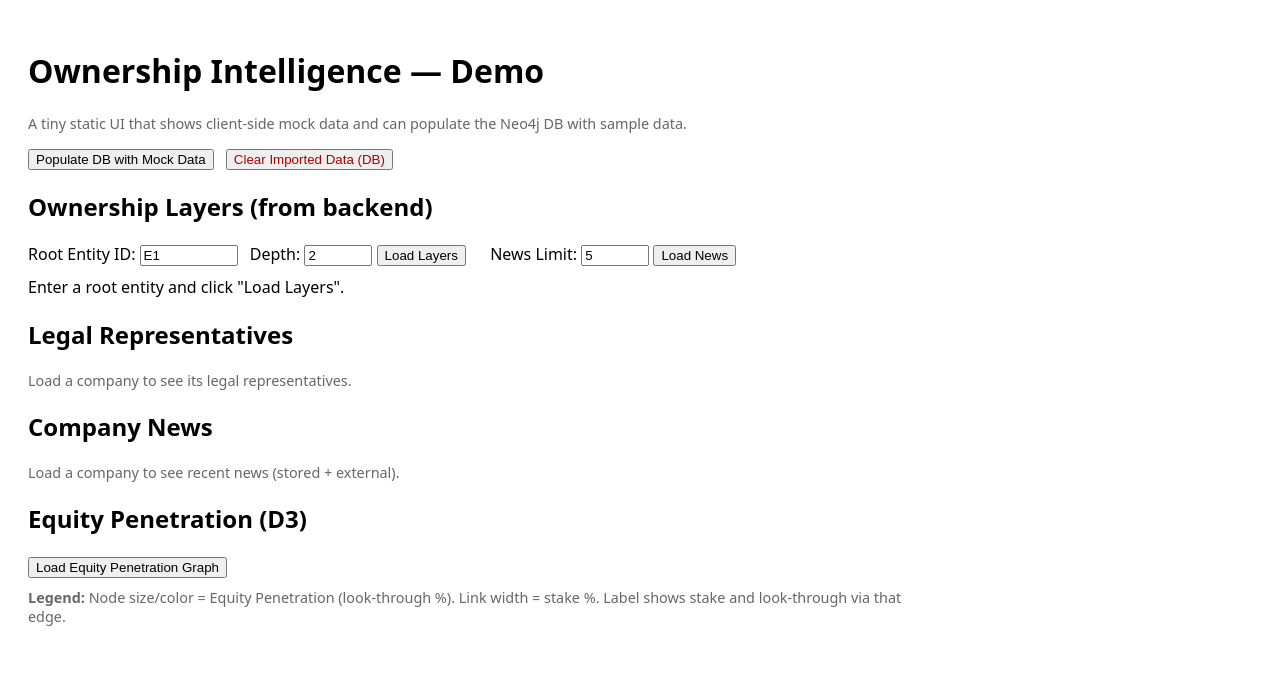
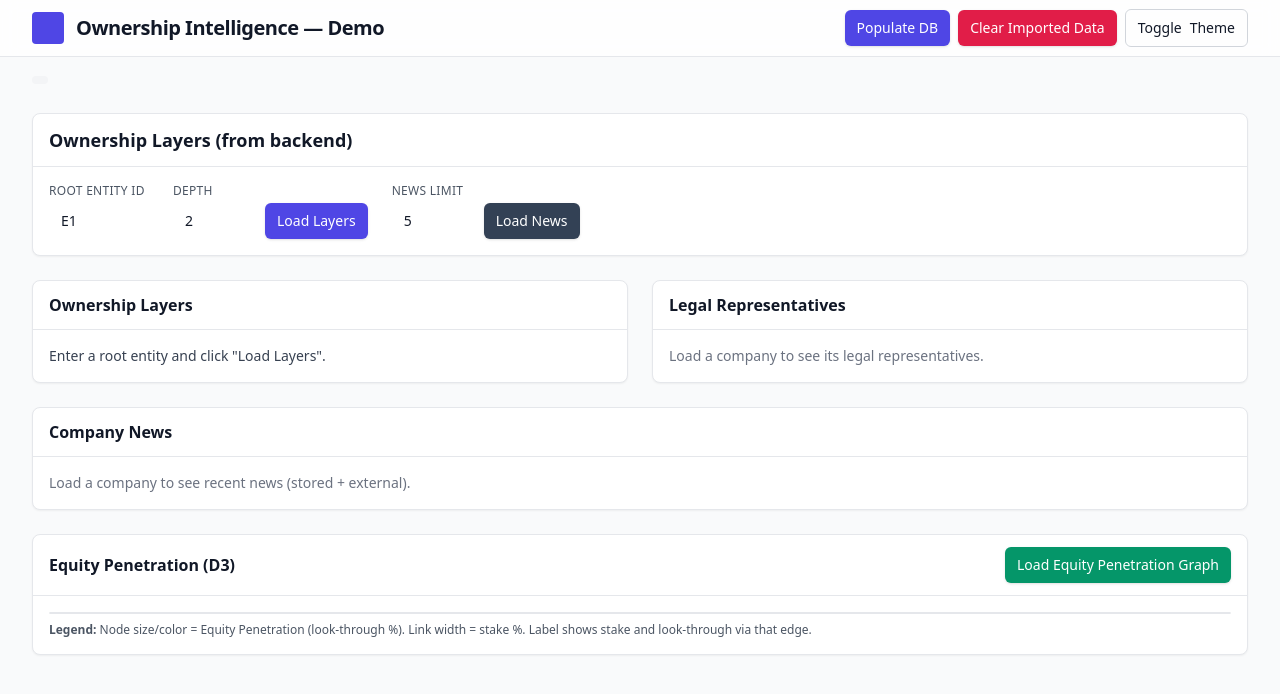
Before and after one commit to Ownership-Intelligence-Platform/ownership-intelligence-platform, a plain HTML site: page static/index.html in a window 1280 px wide. Drawn offline with nearby package versions, Linux system fonts and the light colour scheme.

Commit message:
update style

```diff
--- a/static/index.html
+++ b/static/index.html
@@ -1,62 +1,140 @@
 <!doctype html>
-<html lang="en">
+<html lang="en" class="h-full">
 <head>
   <meta charset="utf-8" />
   <meta name="viewport" content="width=device-width,initial-scale=1" />
   <title>Ownership Intelligence — Demo</title>
-  <style>
-    body { font-family: system-ui, -apple-system, 'Segoe UI', Roboto, 'Helvetica Neue', Arial; padding: 20px; max-width: 900px; }
-    pre { background:#f4f4f4; padding:10px; border-radius:6px; white-space:pre-wrap; }
-    button { margin-right:8px; }
-    .muted { color:#666; font-size:0.9rem }
-  </style>
+  <!-- Tailwind CSS via CDN -->
+  <script src="https://cdn.tailwindcss.com"></script>
+  <script>
+    // Tailwind on-the-fly config (optional): enable class-based dark mode
+    tailwind.config = { darkMode: 'class' };
+  </script>
+  <!-- D3 -->
   <script src="https://cdn.jsdelivr.net/npm/d3@7"></script>
 </head>
-<body>
-  <h1>Ownership Intelligence — Demo</h1>
-  <p class="muted">A tiny static UI that shows client-side mock data and can populate the Neo4j DB with sample data.</p>
+<body class="min-h-screen bg-gray-50 text-gray-900 dark:bg-gray-900 dark:text-gray-100 font-sans">
+  <!-- Top Bar -->
+  <header class="sticky top-0 z-30 bg-white/80 dark:bg-gray-900/80 backdrop-blur border-b border-gray-200 dark:border-gray-800">
+    <div class="max-w-7xl mx-auto px-4 sm:px-6 lg:px-8">
+      <div class="flex items-center justify-between h-14">
+        <div class="flex items-center gap-3">
+          <div class="h-8 w-8 rounded bg-indigo-600"></div>
+          <h1 class="text-lg sm:text-xl font-semibold tracking-tight">Ownership Intelligence — Demo</h1>
+        </div>
+        <div class="flex items-center gap-2">
+          <button id="populate" class="inline-flex items-center gap-2 rounded-md bg-indigo-600 px-3 py-2 text-sm font-medium text-white shadow hover:bg-indigo-500 focus:outline-none focus:ring-2 focus:ring-indigo-500">
+            Populate DB
+          </button>
+          <button id="clearDb" class="inline-flex items-center gap-2 rounded-md bg-rose-600 px-3 py-2 text-sm font-medium text-white shadow hover:bg-rose-500 focus:outline-none focus:ring-2 focus:ring-rose-500">
+            Clear Imported Data
+          </button>
+          <button id="themeToggle" class="inline-flex items-center gap-2 rounded-md border border-gray-300 dark:border-gray-700 px-3 py-2 text-sm font-medium hover:bg-gray-50 dark:hover:bg-gray-800">
+            <span class="hidden sm:inline">Toggle</span> Theme
+          </button>
+        </div>
+      </div>
+    </div>
+  </header>
 
-  <div>
-    <button id="populate">Populate DB with Mock Data</button>
-    <button id="clearDb" style="color:#a00">Clear Imported Data (DB)</button>
-    <span id="status"></span>
+  <!-- Status bar -->
+  <div class="max-w-7xl mx-auto px-4 sm:px-6 lg:px-8 mt-3">
+    <div class="text-xs sm:text-sm text-gray-600 dark:text-gray-300">
+      <span id="status" class="inline-block rounded bg-gray-100 dark:bg-gray-800 px-2 py-1 align-middle"></span>
+    </div>
   </div>
 
-  <h2>Ownership Layers (from backend)</h2>
-  <div style="margin-bottom:10px">
-    <label>
-      Root Entity ID:
-      <input id="rootId" value="E1" style="width:90px" />
+  <!-- Main Content -->
+  <main class="max-w-7xl mx-auto px-4 sm:px-6 lg:px-8 py-6">
+    <!-- Controls Card -->
+    <section class="mb-6">
+      <div class="rounded-lg border border-gray-200 dark:border-gray-800 bg-white dark:bg-gray-900 shadow-sm">
+        <div class="px-4 py-3 border-b border-gray-200 dark:border-gray-800 flex items-center justify-between">
+          <h2 class="text-base sm:text-lg font-semibold">Ownership Layers (from backend)</h2>
+        </div>
+        <div class="p-4">
+          <div class="flex flex-wrap items-end gap-3">
+            <label class="block">
+              <span class="block text-xs uppercase tracking-wide text-gray-600 dark:text-gray-300">Root Entity ID</span>
+              <input id="rootId" value="E1" class="mt-1 w-28 rounded-md border-gray-300 dark:border-gray-700 bg-white dark:bg-gray-900 px-3 py-2 text-sm focus:outline-none focus:ring-2 focus:ring-indigo-500" />
             </label>
-    <label style="margin-left:8px">
-      Depth:
-      <input id="depth" type="number" value="2" min="0" max="10" style="width:60px" />
+            <label class="block">
+              <span class="block text-xs uppercase tracking-wide text-gray-600 dark:text-gray-300">Depth</span>
+              <input id="depth" type="number" value="2" min="0" max="10" class="mt-1 w-20 rounded-md border-gray-300 dark:border-gray-700 bg-white dark:bg-gray-900 px-3 py-2 text-sm focus:outline-none focus:ring-2 focus:ring-indigo-500" />
             </label>
-    <button id="loadLayers">Load Layers</button>
-    <label style="margin-left:12px">
-      News Limit:
-      <input id="newsLimit" type="number" value="5" min="1" max="50" style="width:60px" />
+            <button id="loadLayers" class="inline-flex items-center rounded-md bg-indigo-600 px-3 py-2 text-sm font-medium text-white shadow hover:bg-indigo-500 focus:outline-none focus:ring-2 focus:ring-indigo-500">Load Layers</button>
+
+            <label class="block ml-0 sm:ml-3">
+              <span class="block text-xs uppercase tracking-wide text-gray-600 dark:text-gray-300">News Limit</span>
+              <input id="newsLimit" type="number" value="5" min="1" max="50" class="mt-1 w-20 rounded-md border-gray-300 dark:border-gray-700 bg-white dark:bg-gray-900 px-3 py-2 text-sm focus:outline-none focus:ring-2 focus:ring-indigo-500" />
             </label>
-    <button id="loadNews">Load News</button>
+            <button id="loadNews" class="inline-flex items-center rounded-md bg-slate-700 px-3 py-2 text-sm font-medium text-white shadow hover:bg-slate-600 focus:outline-none focus:ring-2 focus:ring-slate-500">Load News</button>
+          </div>
+        </div>
+      </div>
+    </section>
+
+    <!-- Dashboard Grid -->
+    <section class="grid grid-cols-1 lg:grid-cols-2 gap-6">
+      <!-- Layers Tree Card -->
+      <div class="rounded-lg border border-gray-200 dark:border-gray-800 bg-white dark:bg-gray-900 shadow-sm">
+        <div class="px-4 py-3 border-b border-gray-200 dark:border-gray-800">
+          <h3 class="text-base font-semibold">Ownership Layers</h3>
+        </div>
+        <div id="layersTree" class="p-4 text-sm text-gray-700 dark:text-gray-200">Enter a root entity and click "Load Layers".</div>
       </div>
 
-  <div id="layersTree">Enter a root entity and click "Load Layers".</div>
+      <!-- Representatives Card -->
+      <div class="rounded-lg border border-gray-200 dark:border-gray-800 bg-white dark:bg-gray-900 shadow-sm">
+        <div class="px-4 py-3 border-b border-gray-200 dark:border-gray-800">
+          <h3 class="text-base font-semibold">Legal Representatives</h3>
+        </div>
+        <div id="repsList" class="p-4 text-sm text-gray-500 dark:text-gray-400">Load a company to see its legal representatives.</div>
+      </div>
 
-  <h2>Legal Representatives</h2>
-  <div id="repsList" class="muted">Load a company to see its legal representatives.</div>
+      <!-- News Card -->
+      <div class="rounded-lg border border-gray-200 dark:border-gray-800 bg-white dark:bg-gray-900 shadow-sm lg:col-span-2">
+        <div class="px-4 py-3 border-b border-gray-200 dark:border-gray-800">
+          <h3 class="text-base font-semibold">Company News</h3>
+        </div>
+        <div id="newsList" class="p-4 text-sm text-gray-500 dark:text-gray-400">Load a company to see recent news (stored + external).</div>
+      </div>
 
-  <h2>Company News</h2>
-  <div id="newsList" class="muted">Load a company to see recent news (stored + external).</div>
-
-  <h2>Equity Penetration (D3)</h2>
-  <div style="margin-bottom:10px">
-    <button id="loadPenetration">Load Equity Penetration Graph</button>
+      <!-- Penetration Card -->
+      <div class="rounded-lg border border-gray-200 dark:border-gray-800 bg-white dark:bg-gray-900 shadow-sm lg:col-span-2">
+        <div class="px-4 py-3 border-b border-gray-200 dark:border-gray-800 flex items-center justify-between">
+          <h3 class="text-base font-semibold">Equity Penetration (D3)</h3>
+          <button id="loadPenetration" class="inline-flex items-center rounded-md bg-emerald-600 px-3 py-2 text-sm font-medium text-white shadow hover:bg-emerald-500 focus:outline-none focus:ring-2 focus:ring-emerald-500">Load Equity Penetration Graph</button>
         </div>
-  <div id="penetrationChart"></div>
-  <div id="legend" class="muted" style="margin-top:8px">
+        <div class="p-4">
+          <div id="penetrationChart" class="w-full overflow-hidden rounded border border-gray-200 dark:border-gray-800 bg-gray-50 dark:bg-gray-800"></div>
+          <div id="legend" class="mt-2 text-xs text-gray-600 dark:text-gray-300">
             <strong>Legend:</strong> Node size/color = Equity Penetration (look-through %). Link width = stake %. Label shows stake and look-through via that edge.
           </div>
+        </div>
+      </div>
+    </section>
+  </main>
 
+  <script>
+    // Theme toggle: toggles the 'dark' class on the root element
+    (function() {
+      const root = document.documentElement;
+      const key = 'oi_theme';
+      function applyTheme(val){
+        if (val === 'dark') root.classList.add('dark'); else root.classList.remove('dark');
+      }
+      try {
+        applyTheme(localStorage.getItem(key));
+      } catch {}
+      const btn = document.getElementById('themeToggle');
+      if (btn) btn.addEventListener('click', () => {
+        const next = root.classList.contains('dark') ? 'light' : 'dark';
+        applyTheme(next);
+        try { localStorage.setItem(key, next); } catch {}
+      });
+    })();
+  </script>
 
   <script>
   function text(str) { return document.createTextNode(str); }
```
Lines whose indentation alone changed are shown as unchanged.
